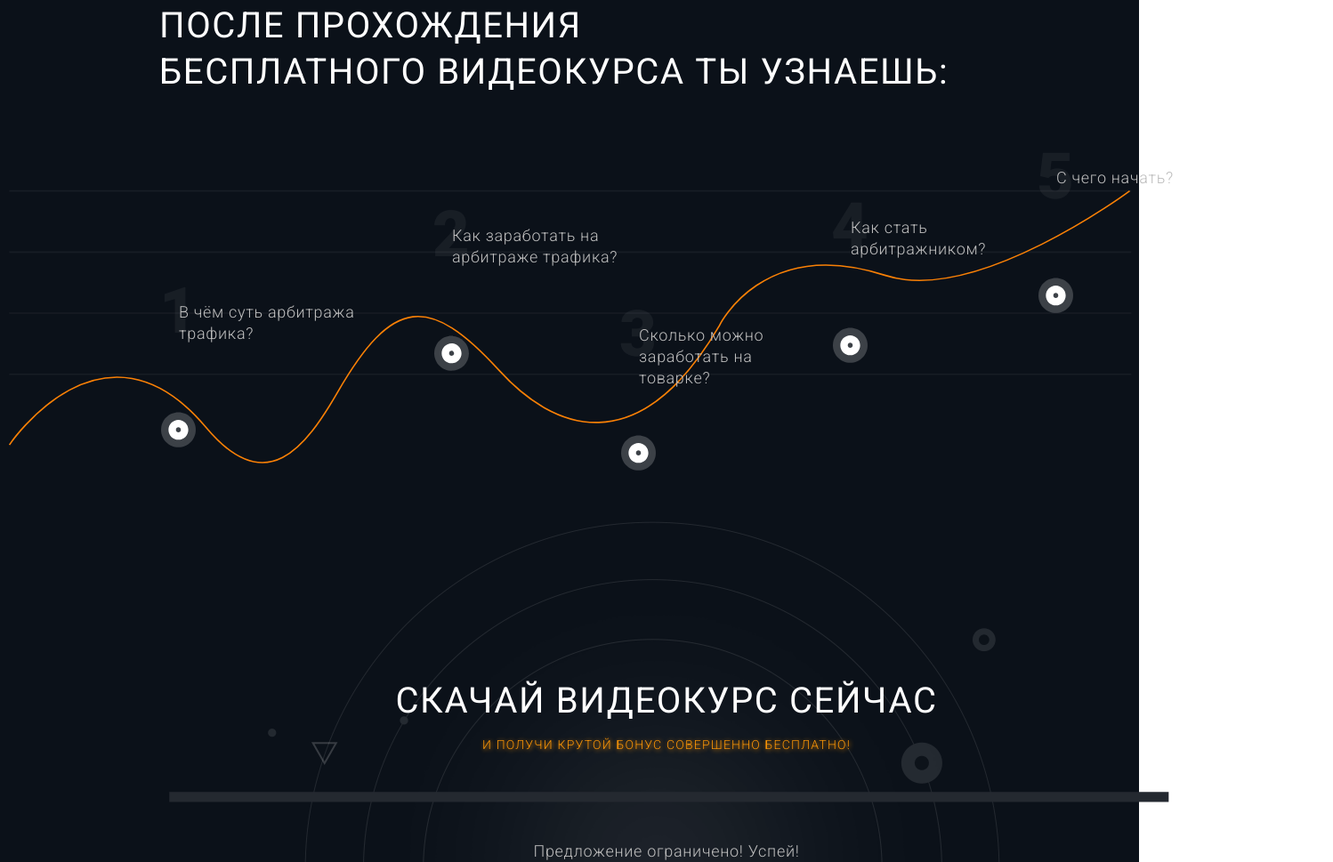
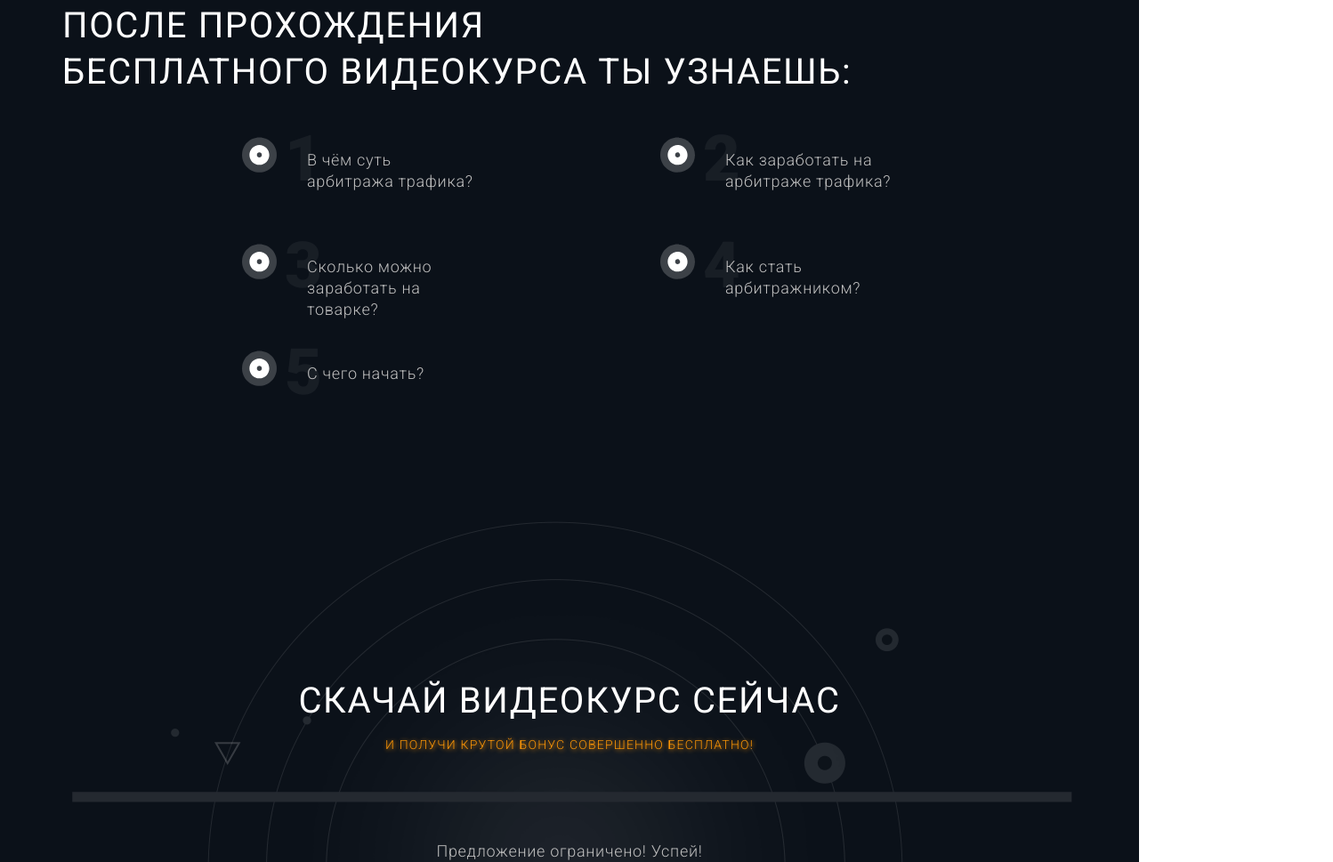
Before and after one commit to batonsosmetanoy/arbitrage, a plain HTML site: page index.html in a window 1280 px wide. Shown: the part 1831-2800 px from the top of the page at 89% size, 1498 px wide, since content can reach past the window. Drawn offline with nearby package versions, Linux system fonts and the light colour scheme.

Commit message:
feat: add adaptivity for tablets (not finished)

```diff
--- a/css/main.css
+++ b/css/main.css
@@ -4,6 +4,10 @@ body {
   line-height: 24px;
   font-weight: 300;
   color: #ffffff;
+  background-image: url("../img/bg.png");
+  background-repeat: no-repeat;
+  background-position: center;
+  background-size: cover;
 }
 
 * {
@@ -11,17 +15,13 @@ body {
 }
 
 .wrapper {
-  background-image: url("../img/bg.png");
-  background-repeat: no-repeat;
-  background-position: center;
-  background-size: cover;
-
   width: 100%;
-  height: 3270px;
 }
 
 .wrapper-inner {
-  width: 1498px;
+  max-width: 1498px;
+  min-width: 1170px;
+  width: 100%;
   margin-left: auto;
   margin-right: auto;
   padding-top: 63px;
@@ -32,9 +32,10 @@ body {
 }
 
 .container {
-  width: 1140px;
-  margin-left: auto;
-  margin-right: auto;
+  max-width: 1140px;
+  width: 100%;
+  margin: 0 auto;
+
 }
 
 /* ...............................HEADER.............................. */
@@ -213,10 +214,6 @@ section.author>img.decoration {
   margin-top: 355px;
 }
 
-section.author>img.decoration-light {
-
-}
-
 /* ............................SECTION 4 - CHARTS.............................. */
 
 
@@ -366,3 +363,42 @@ footer {
 footer>div>p.text {
   padding-top: 35px;
 }
+
+
+/* .............................MEDIA........................... */
+
+@media (max-width: 1485px) {
+
+  section.slogans>img {
+    display: none;
+  }
+
+  section.slogans {
+    justify-content: space-around;
+  }
+
+  .container {
+    width: 100%;
+  }
+
+  section.charts .chart  {
+    display: none;
+  }
+
+  .x3-column {
+    margin-top: 50px;
+    margin-left: 200px;
+    height: 70px;
+    width: 270px;
+    background-position: top left;
+  }
+
+  .number {
+    margin-left: 50px;
+  }
+
+  .questions {
+    margin-left: 75px;
+  }
+
+}
```
